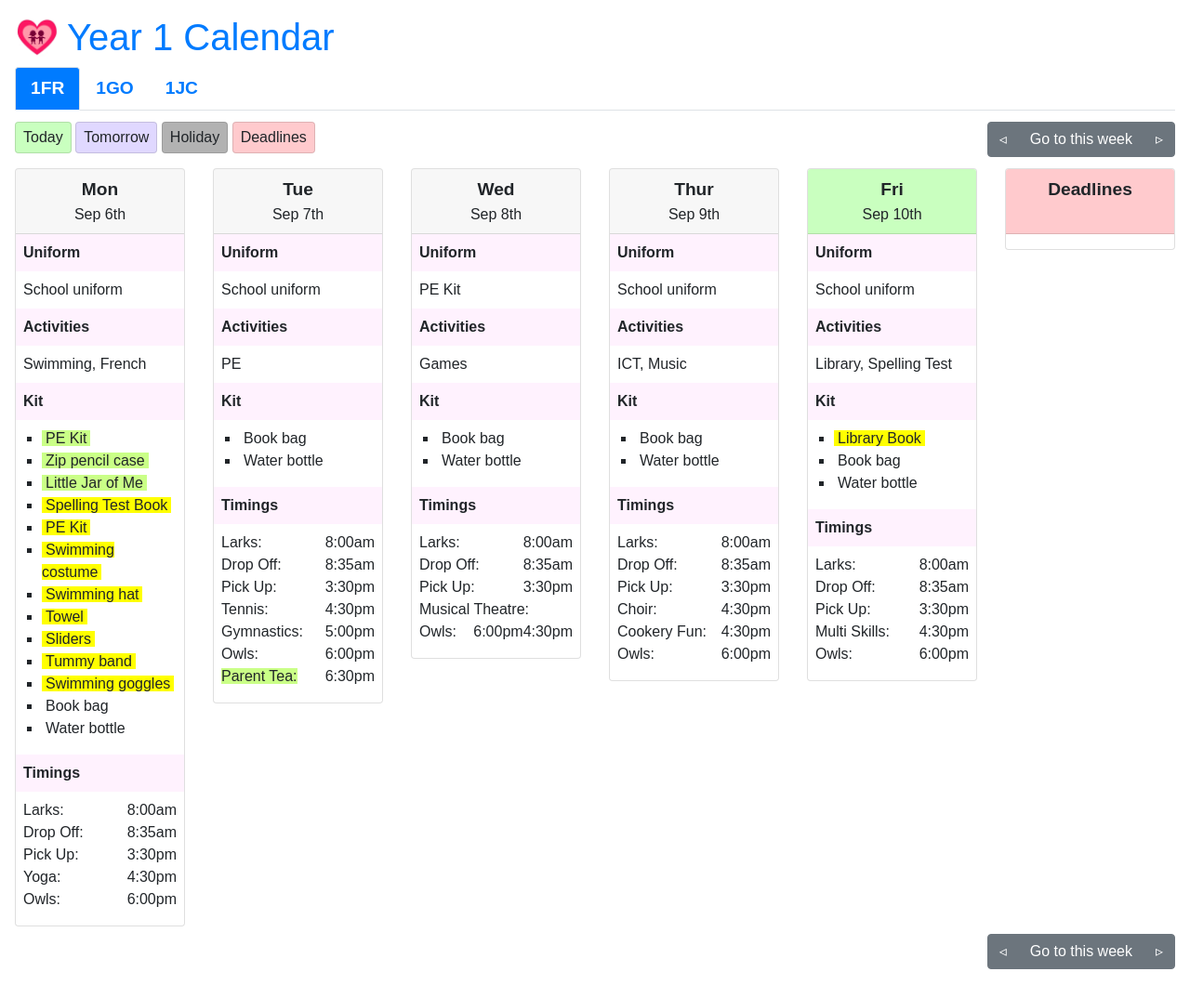
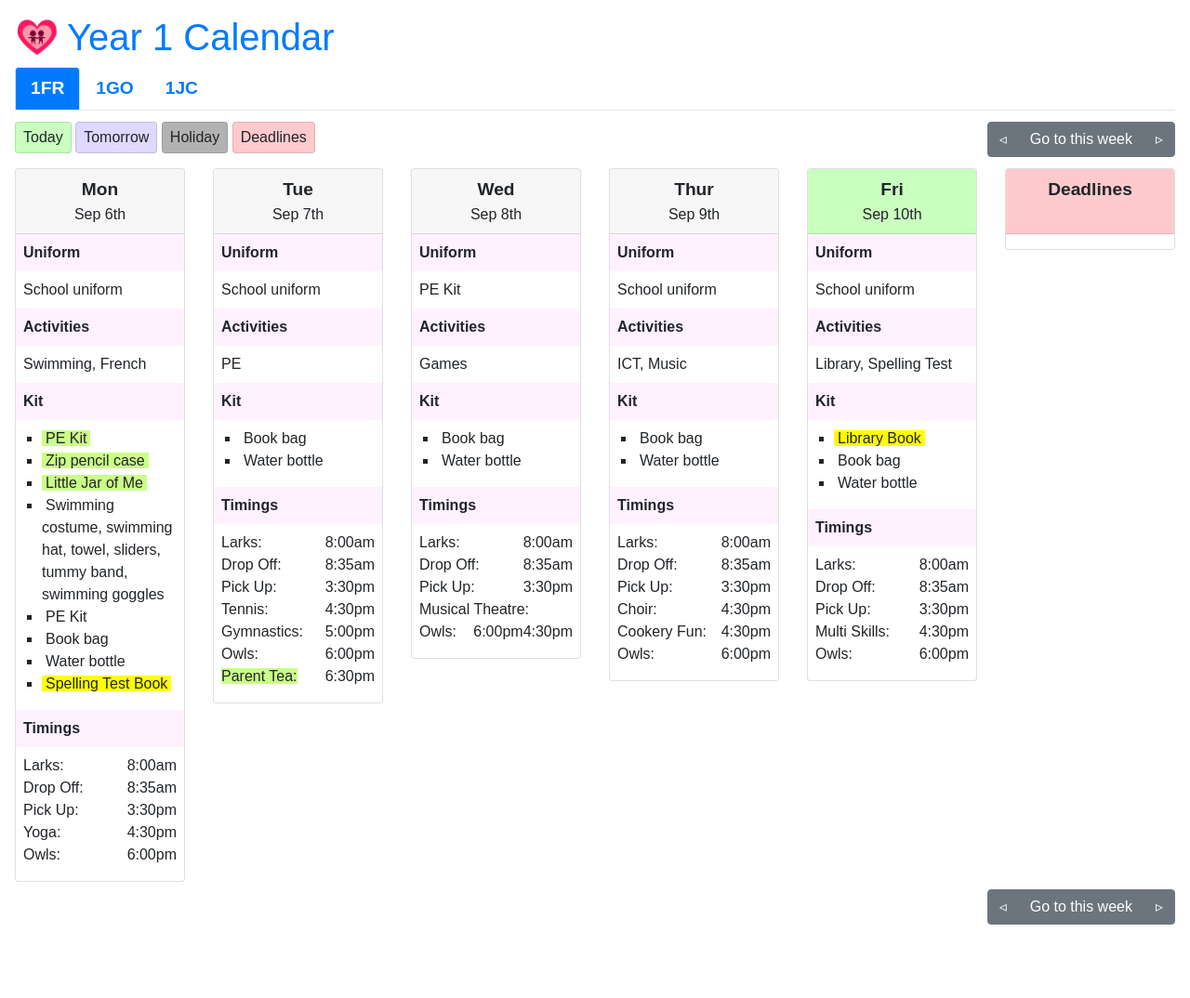
Before and after one commit to bgsparents/bgscalendar, a Jekyll site: the page built from year1/calendar.html, in a window 1280 px wide and 1074 px high. Shown: the whole window at 93% size. Built offline with Jekyll 4.4.1, drawn with Linux system fonts in a browser that asks for light colours; nearby versions of some CDN libraries; some web fonts are replaced; some of the changed lines change nothing that is shown.

Commit message:
Y1 Updates

```diff
--- a/year1/calendar.html
+++ b/year1/calendar.html
@@ -3,7 +3,7 @@
 title: Year 1 Calendar
 homeLink: /year1/calendar
 manifest: manifest-year1
-css: calendar.css?cb=6
+css: calendar.css?cb=7
 ---
 
 <script>
@@ -13,14 +13,7 @@
         "Water bottle"
     ];
 
-    var swimmingKit = [
-        "*Swimming costume",
-        "*Swimming hat",
-        "*Towel",
-        "*Sliders",
-        "*Tummy band",
-        "*Swimming goggles"
-    ];
+    var swimmingKit = ["Swimming costume, swimming hat, towel, sliders, tummy band, swimming goggles"];
 
     var timings = [
         { title: "Larks:", time: "8:00am" },
@@ -40,40 +33,54 @@
             )
         },
         regular: {
-            uniform: "School uniform with blazer",
+            uniform: "School uniform",
             kit: commonKit,
             timings: timings
         },
+
         pe: {
             uniform: "PE Shorts, jogging top and bottoms, polo shorts and trainers",
             games: "Games",
             kit: commonKit,
             timings: timings
         },
+
         swimming: {
-            uniform: "School uniform with blazer",
             games: "Swimming",
-            kit: swimmingKit.concat(commonKit),
-            timings: timings
+            kit: swimmingKit,
+        },
+
+        spellingTest: {
+            games: "Spelling Test"
+        },
+
+        spellingTestBook: {
+            kit: ["*Spelling Test Book"]
         }
     };
-
-    var yearGroupRota = {
-        week: {
-            start: moment('2021-09-06'),
-            frequency: 1,
-            monday: commonDayData.swimming,
-            tuesday: commonDayData.regular,
-            wednesday: commonDayData.pe,
-            thursday: commonDayData.regular,
-            friday: commonDayData.regular
-        }
-    };
-
 
     var data = {
         yeargroup: {
             rota: {
+                week: {
+                    start: moment('2021-09-06'),
+                    frequency: 1,
+                    monday: [commonDayData.regular, commonDayData.spellingTestBook, {
+                        timings: [{title: "Yoga:", time: "4:30pm"}]
+                    }],
+                    tuesday: [commonDayData.regular, {
+                        timings: [{title: "Tennis:", time: "4:30pm"}, {title: "Gymnastics:", time: "5:00pm"}]
+                    }],
+                    wednesday: [commonDayData.pe, {
+                        timings: [{title: "Musical Theatre:", time: "4:30pm"}]
+                    }],
+                    thursday: [commonDayData.regular, {
+                        timings: [{title: "Cookery Fun:", time: "4:30pm"}, {title: "Choir:", time: "4:30pm"}]
+                    }],
+                    friday: [commonDayData.regular, commonDayData.spellingTest, {
+                        timings: [{title: "Multi Skills:", time: "4:30pm"}]
+                    }],
+                }
             },
             extras: {
                 '2021-09-06': {
@@ -120,35 +127,23 @@
                     week: {
                         start: moment('2021-09-06'),
                         frequency: 1,
-                        monday: {
-                            uniform: "School uniform",
-                            games: ["Swimming", "French"],
-                            kit: ['*Spelling Test Book','*PE Kit'].concat(swimmingKit).concat(commonKit),
-                            timings: timings.concat([{title: "Yoga:", time: "4:30pm"}])
+                        monday: [commonDayData.swimming, {
+                            games: ["French"],
+                            kit: ['PE Kit']
+                        }],
+                        tuesday: {
+                            games: "PE"
                         },
-                        tuesday: {
-                            uniform: "School uniform",
-                            games: "PE",
-                            kit: commonKit,
-                            timings: timings.concat([{title: "Tennis:", time: "4:30pm"}, {title: "Gymnastics:", time: "5:00pm"}])
-                        },
-                        wednesday: {
+                        wednesday: [{
                             uniform: "PE Kit",
-                            games: "Games",
-                            kit: commonKit,
-                            timings: timings.concat([{title: "Musical Theatre:", time: "4:30pm"}])
-                        },
+                            games: "Games"
+                        }],
                         thursday: {
-                            uniform: "School uniform",
-                            games: "ICT, Music",
-                            kit: commonKit,
-                            timings: timings.concat([{title: "Cookery Fun:", time: "4:30pm"}, {title: "Choir:", time: "4:30pm"}])
+                            games: "ICT, Music"
                         },
                         friday: {
-                            uniform: "School uniform",
-                            games: "Library, Spelling Test",
-                            kit: ['*Library Book'].concat(commonKit),
-                            timings: timings.concat([{title: "Multi Skills:", time: "4:30pm"}])
+                            games: "Library",
+                            kit: ['*Library Book'],
                         }
                     }
                 },
@@ -156,13 +151,13 @@
                 deadlines: {}
             },
             '1GO': {
-                rota: yearGroupRota,
+                rota: {},
                 extras: {},
                 overrides: {},
                 deadlines: {}
             },
             '1JC': {
-                rota: yearGroupRota,
+                rota: {},
                 extras: {},
                 overrides: {},
                 deadlines: {}
```
